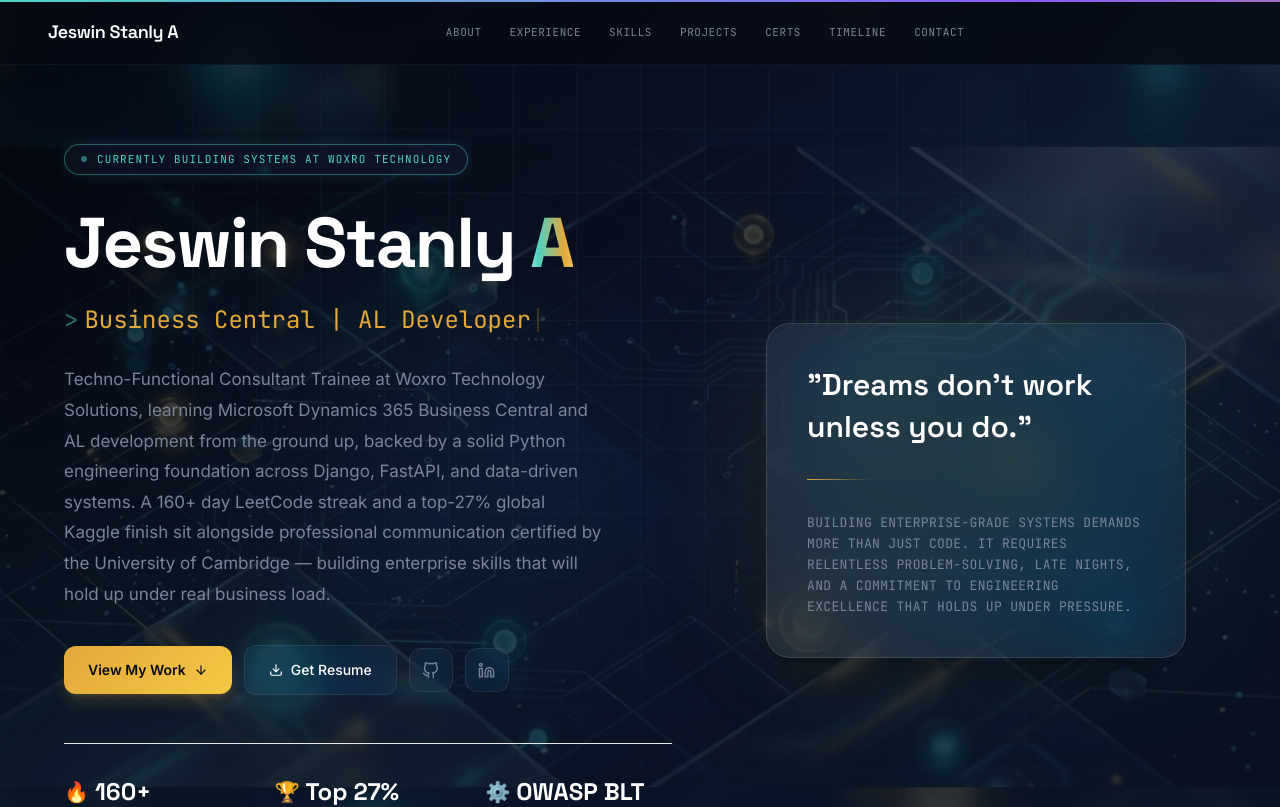
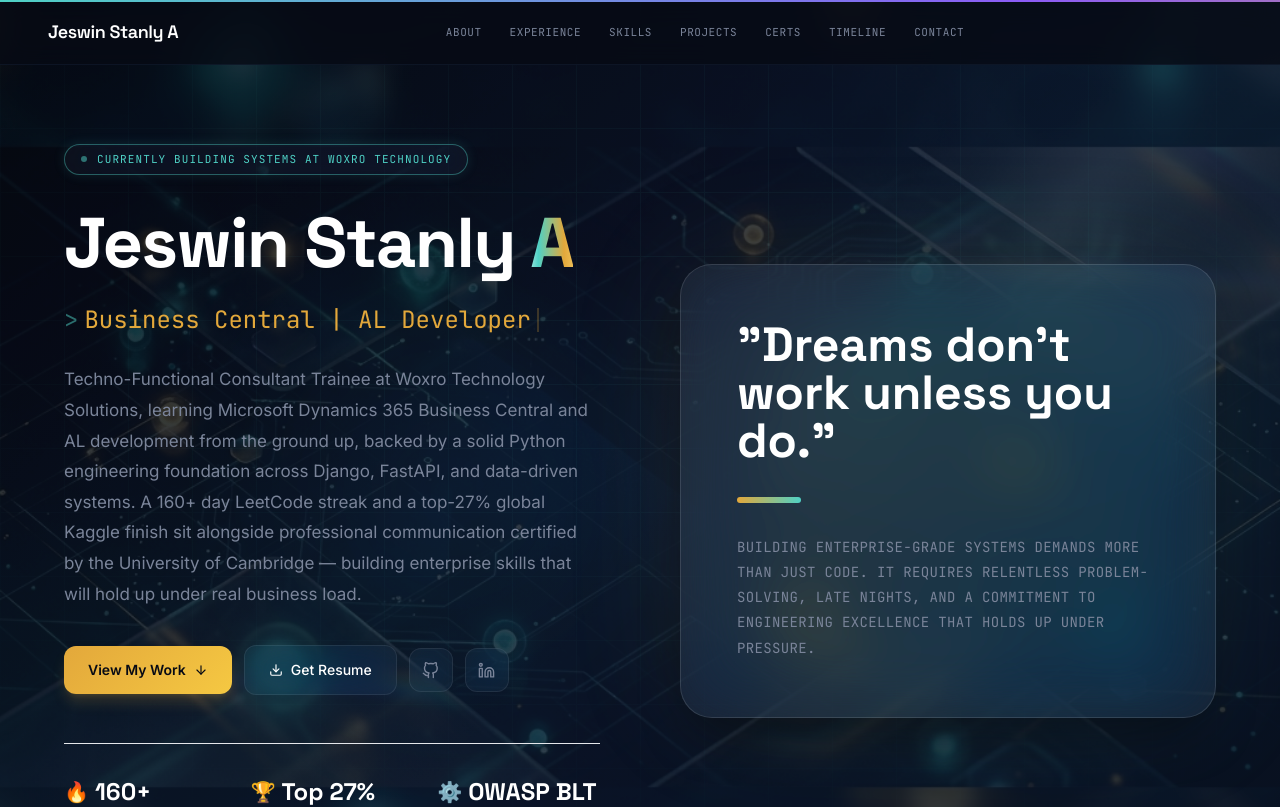
Before and after one commit to JessCode-TheRedumption/jeswinstanly.github.io, a React (Vite) app: page / in a window 1280 px wide. Shown: the top 807 px of the page. Built offline with nearby package versions, Linux system fonts and the light colour scheme.

Commit message:
Optimize hero layout and typography for better spacing

```diff
--- a/src/components/Hero.jsx
+++ b/src/components/Hero.jsx
@@ -116,7 +116,7 @@ export default function Hero() {
 
       {/* ─── Content ─── */}
       <div className="relative w-full max-w-screen-2xl mx-auto px-6 lg:px-16 pt-36 pb-24">
-        <div className="grid lg:grid-cols-[1fr_420px] xl:grid-cols-[1fr_480px] gap-16 items-center">
+        <div className="grid lg:grid-cols-2 gap-12 xl:gap-20 items-center">
 
           {/* Left — text */}
           <motion.div
@@ -156,7 +156,7 @@ export default function Hero() {
 
             {/* Summary */}
             <motion.p variants={staggerItem}
-              className="mt-6 max-w-[540px] text-muted text-base md:text-[17px] leading-[1.8]">
+              className="mt-6 max-w-[600px] text-muted text-base md:text-[17px] leading-[1.8]">
               {profile.summary}
             </motion.p>
 
@@ -230,19 +230,19 @@ export default function Hero() {
             initial={{ opacity: 0, x: 50, scale: 0.95 }}
             animate={booted ? { opacity: 1, x: 0, scale: 1 } : {}}
             transition={{ duration: 1.1, delay: 0.35, ease: [0.21, 0.47, 0.32, 0.98] }}
-            className="hidden lg:flex items-center justify-center"
+            className="hidden lg:flex items-center justify-center w-full"
           >
-            <div className="relative w-full max-w-[420px]">
+            <div className="relative w-full max-w-[560px]">
               {/* Glow behind */}
               <div className="absolute inset-0 rounded-[40px] opacity-10 blur-3xl pointer-events-none animate-orb"
                 style={{ background: 'linear-gradient(135deg, #E3A83B, #4FD1C5)' }} />
 
-              <div className="glass-strong rounded-3xl p-10 shadow-2xl shadow-black/40 border border-white/10 relative z-10 flex flex-col gap-8">
-                <p className="font-display text-3xl text-white font-semibold leading-snug">
+              <div className="glass-strong rounded-[2rem] p-12 lg:p-14 shadow-2xl shadow-black/40 border border-white/10 relative z-10 flex flex-col gap-8">
+                <p className="font-display text-4xl lg:text-5xl text-white font-bold leading-[1.2]">
                   "Dreams don't work unless you do."
                 </p>
-                <div className="h-px w-16 bg-gradient-to-r from-gold to-transparent" />
-                <p className="font-mono text-[13px] text-muted leading-relaxed uppercase tracking-wide">
+                <div className="h-1.5 w-16 bg-gradient-to-r from-gold to-cyan rounded-full" />
+                <p className="font-mono text-sm text-muted leading-[1.8] uppercase tracking-wide">
                   Building enterprise-grade systems demands more than just code. It requires relentless problem-solving, late nights, and a commitment to engineering excellence that holds up under pressure.
                 </p>
               </div>
```
